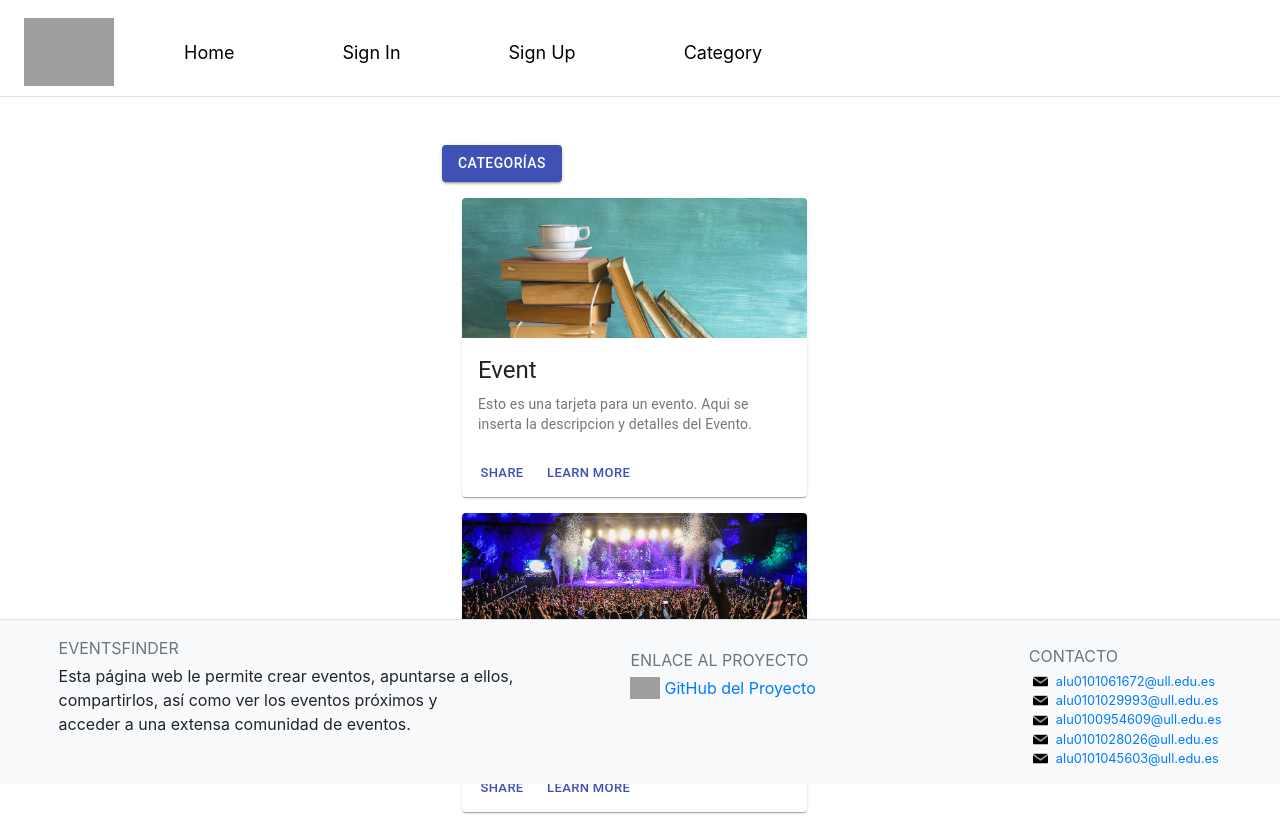
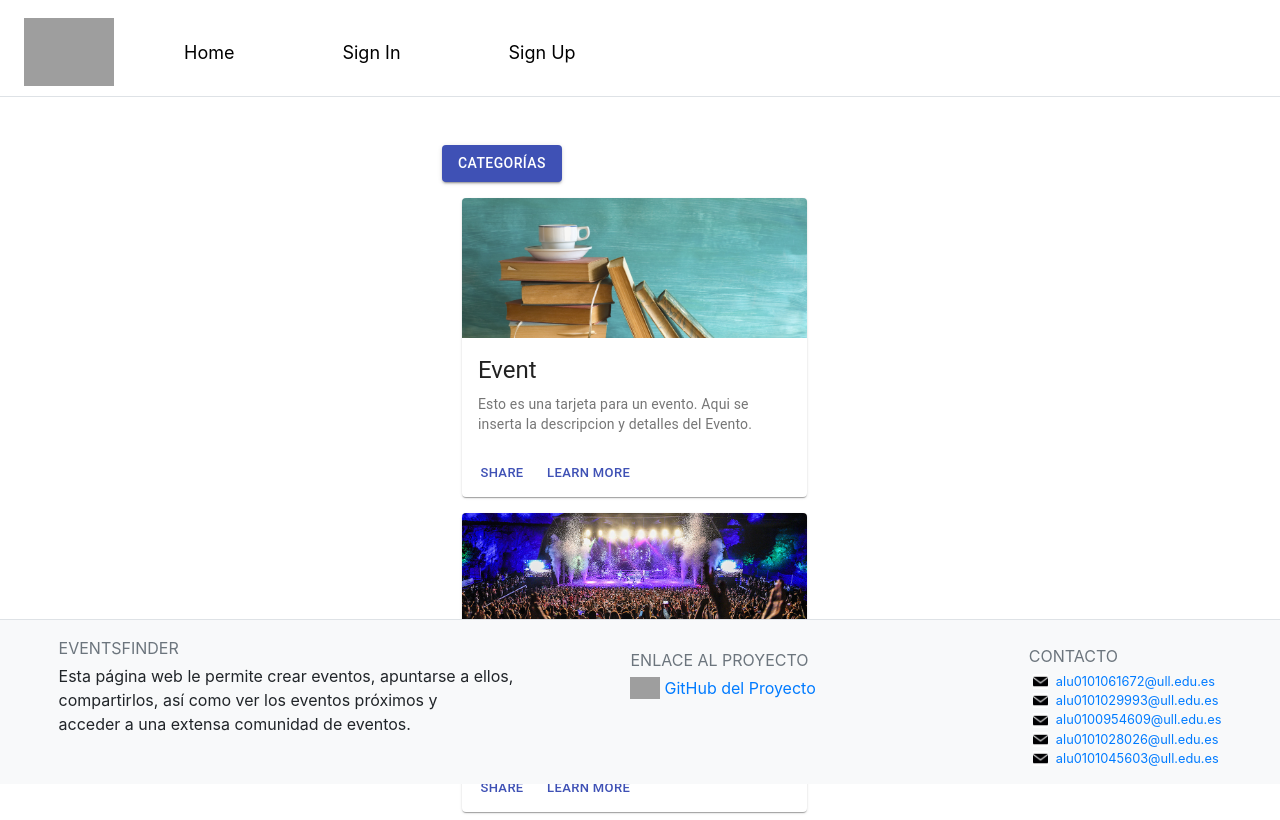
Before and after one commit to SyTW2019/E03, a React app in the folder frontend/: page / in a window 1280 px wide. Built offline with nearby package versions, Linux system fonts and the light colour scheme; grey boxes are pictures that could not be loaded.

Commit message:
Eliminación de la página Categorias

```diff
--- a/frontend/src/App/index.js
+++ b/frontend/src/App/index.js
@@ -38,7 +38,6 @@ class App extends React.Component {
                             <Route exact path="/" component={PaginaPrincipal} />
                             <Route path="/login" component={LoginPage} />
                             <Route path="/register" component={RegisterPage} />
-                            <Route path="/categoria" component={Categoria} />
                             <PrivateRoute exact path="/home_user" component={HomePage} />
                             <Redirect from="*" to="/" />
                         </Switch>
--- a/frontend/src/_components/Header/index.js
+++ b/frontend/src/_components/Header/index.js
@@ -32,10 +32,6 @@ function Header() {
             <FormattedMessage {...messages.SignUp} />
           </HeaderLink>
 
-          <HeaderLink to="/categoria">
-            <FormattedMessage {...messages.Category} />
-          </HeaderLink>
-
         </NavBar>
 
       </div>
@@ -65,10 +61,6 @@ export default Header;
           <FormattedMessage {...messages.SignUp} />
         </HeaderLink>
 
-        <HeaderLink to="/categoria">
-          <FormattedMessage {...messages.Category} />
-        </HeaderLink>
-
       </NavBar>
 
 
```
